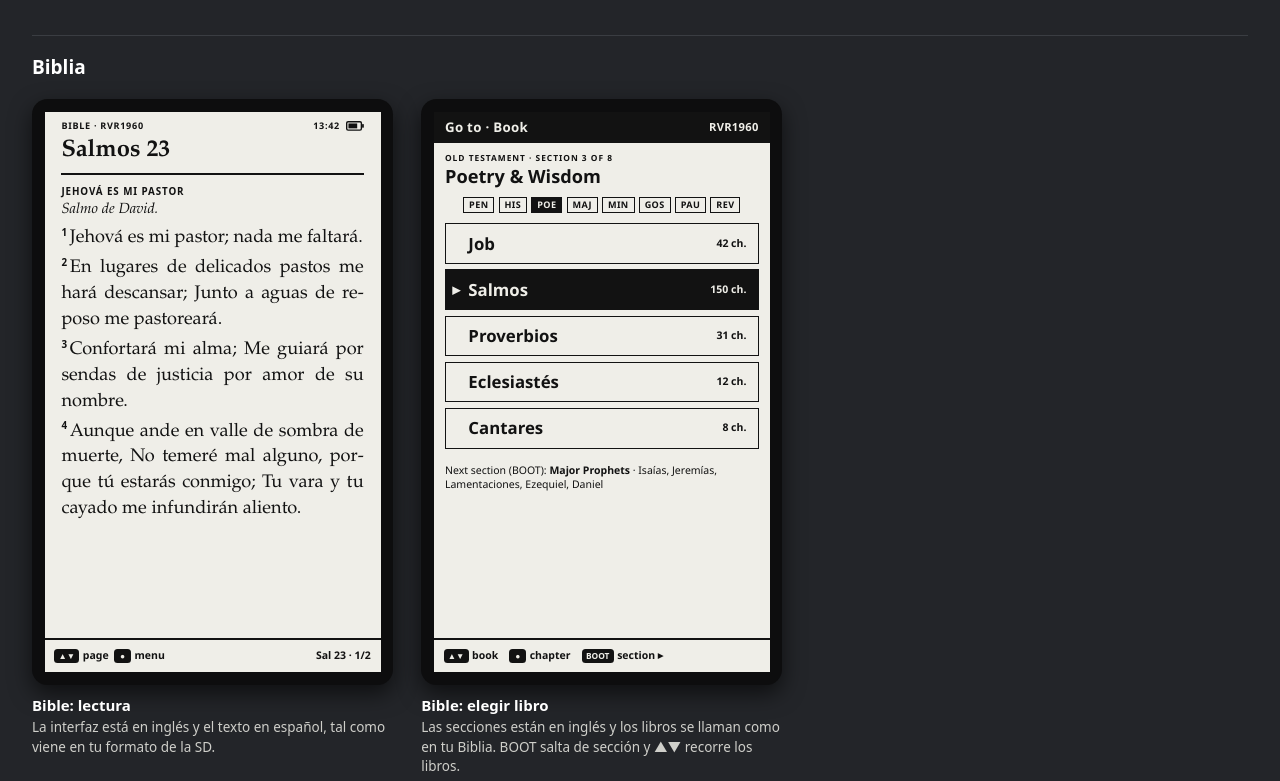
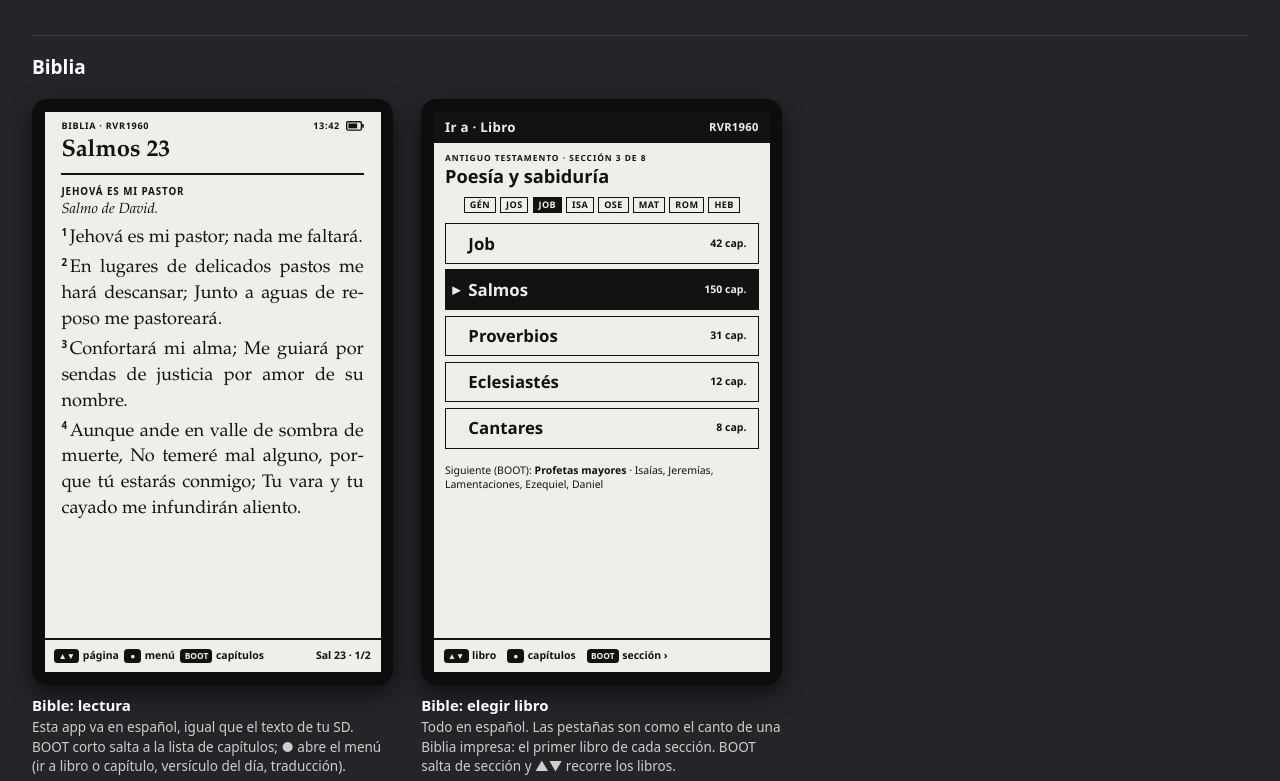
Before and after one commit to ingmiguelfernando/wave-epaper, a plain HTML site: page mockups/index.html in a window 1280 px wide. Shown: the part 2040-2821 px from the top of the page. Drawn offline with Linux system fonts and the light colour scheme.

Commit message:
Bible app in Spanish: thumb-index sections, Spanish screens and quicker chapter jumps (D30)

```diff
--- a/mockups/index.html
+++ b/mockups/index.html
@@ -410,7 +410,7 @@ canvas.full{position:absolute;inset:0;width:480px;height:800px;image-rendering:p
 
 <!-- Bible reader -->
 <figure><div class="bezel"><div class="s" lang="en">
-  <div class="rh"><span>BIBLE · RVR1960</span><span style="display:flex;gap:8px;align-items:center">13:42 <svg class="ic" viewBox="0 0 26 14"><use href="#batt"/></svg></span></div>
+  <div class="rh"><span>BIBLIA · RVR1960</span><span style="display:flex;gap:8px;align-items:center">13:42 <svg class="ic" viewBox="0 0 26 14"><use href="#batt"/></svg></span></div>
   <div class="serif" lang="es" style="padding:6px 24px 0;font-size:34px;font-weight:700">Salmos 23</div>
   <div class="rule"></div>
   <div class="bt serif" lang="es">
@@ -421,25 +421,25 @@ canvas.full{position:absolute;inset:0;width:480px;height:800px;image-rendering:p
     <p><sup>3</sup>Confortará mi alma; Me guiará por sendas de justicia por amor de su nombre.</p>
     <p><sup>4</sup>Aunque ande en valle de sombra de muerte, No temeré mal alguno, porque tú estarás conmigo; Tu vara y tu cayado me infundirán aliento.</p>
   </div>
-  <div class="ft" style="justify-content:space-between"><span><i class="k">▲▼</i>page &nbsp;<i class="k">●</i>menu</span><span>Sal 23 · 1/2</span></div>
-</div></div><figcaption><b>Bible: lectura</b>La interfaz está en inglés y el texto en español, tal como viene en tu formato de la SD.</figcaption></figure>
+  <div class="ft" style="justify-content:space-between"><span><i class="k">▲▼</i>página &nbsp;<i class="k">●</i>menú &nbsp;<i class="k">BOOT</i>capítulos</span><span>Sal 23 · 1/2</span></div>
+</div></div><figcaption><b>Bible: lectura</b>Esta app va en español, igual que el texto de tu SD. BOOT corto salta a la lista de capítulos; ● abre el menú (ir a libro o capítulo, versículo del día, traducción).</figcaption></figure>
 
 <!-- Bible book picker -->
 <figure><div class="bezel"><div class="s" lang="en">
-  <div class="sb"><span>Go to · Book</span><span class="r">RVR1960</span></div>
+  <div class="sb"><span>Ir a · Libro</span><span class="r">RVR1960</span></div>
   <div class="pad">
-    <div class="lbl">Old Testament · section 3 of 8</div>
-    <div style="font-size:26px;font-weight:800;margin:2px 0 12px">Poetry &amp; Wisdom</div>
-    <div class="chips tight"><span class="chip">PEN</span><span class="chip">HIS</span><span class="chip on">POE</span><span class="chip">MAJ</span><span class="chip">MIN</span><span class="chip">GOS</span><span class="chip">PAU</span><span class="chip">REV</span></div>
+    <div class="lbl">Antiguo Testamento · sección 3 de 8</div>
+    <div style="font-size:26px;font-weight:800;margin:2px 0 12px">Poesía y sabiduría</div>
+    <div class="chips tight"><span class="chip">GÉN</span><span class="chip">JOS</span><span class="chip on">JOB</span><span class="chip">ISA</span><span class="chip">OSE</span><span class="chip">MAT</span><span class="chip">ROM</span><span class="chip">HEB</span></div>
   </div>
-  <div class="bl" lang="es">Job <span>42 ch.</span></div>
-  <div class="bl sel" lang="es">Salmos <span>150 ch.</span></div>
-  <div class="bl" lang="es">Proverbios <span>31 ch.</span></div>
-  <div class="bl" lang="es">Eclesiastés <span>12 ch.</span></div>
-  <div class="bl" lang="es">Cantares <span>8 ch.</span></div>
-  <div class="pad" style="font-size:15px">Next section (BOOT): <b>Major Prophets</b> · <span lang="es">Isaías, Jeremías, Lamentaciones, Ezequiel, Daniel</span></div>
-  <div class="ft"><span><i class="k">▲▼</i>book</span><span><i class="k">●</i>chapter</span><span><i class="k">BOOT</i>section ▸</span></div>
-</div></div><figcaption><b>Bible: elegir libro</b>Las secciones están en inglés y los libros se llaman como en tu Biblia. BOOT salta de sección y ▲▼ recorre los libros.</figcaption></figure>
+  <div class="bl" lang="es">Job <span>42 cap.</span></div>
+  <div class="bl sel" lang="es">Salmos <span>150 cap.</span></div>
+  <div class="bl" lang="es">Proverbios <span>31 cap.</span></div>
+  <div class="bl" lang="es">Eclesiastés <span>12 cap.</span></div>
+  <div class="bl" lang="es">Cantares <span>8 cap.</span></div>
+  <div class="pad" style="font-size:15px">Siguiente (BOOT): <b>Profetas mayores</b> · <span lang="es">Isaías, Jeremías, Lamentaciones, Ezequiel, Daniel</span></div>
+  <div class="ft"><span><i class="k">▲▼</i>libro</span><span><i class="k">●</i>capítulos</span><span><i class="k">BOOT</i>sección ›</span></div>
+</div></div><figcaption><b>Bible: elegir libro</b>Todo en español. Las pestañas son como el canto de una Biblia impresa: el primer libro de cada sección. BOOT salta de sección y ▲▼ recorre los libros.</figcaption></figure>
 
 </div>
 
```
Also changed, not shown: 2 other files.
